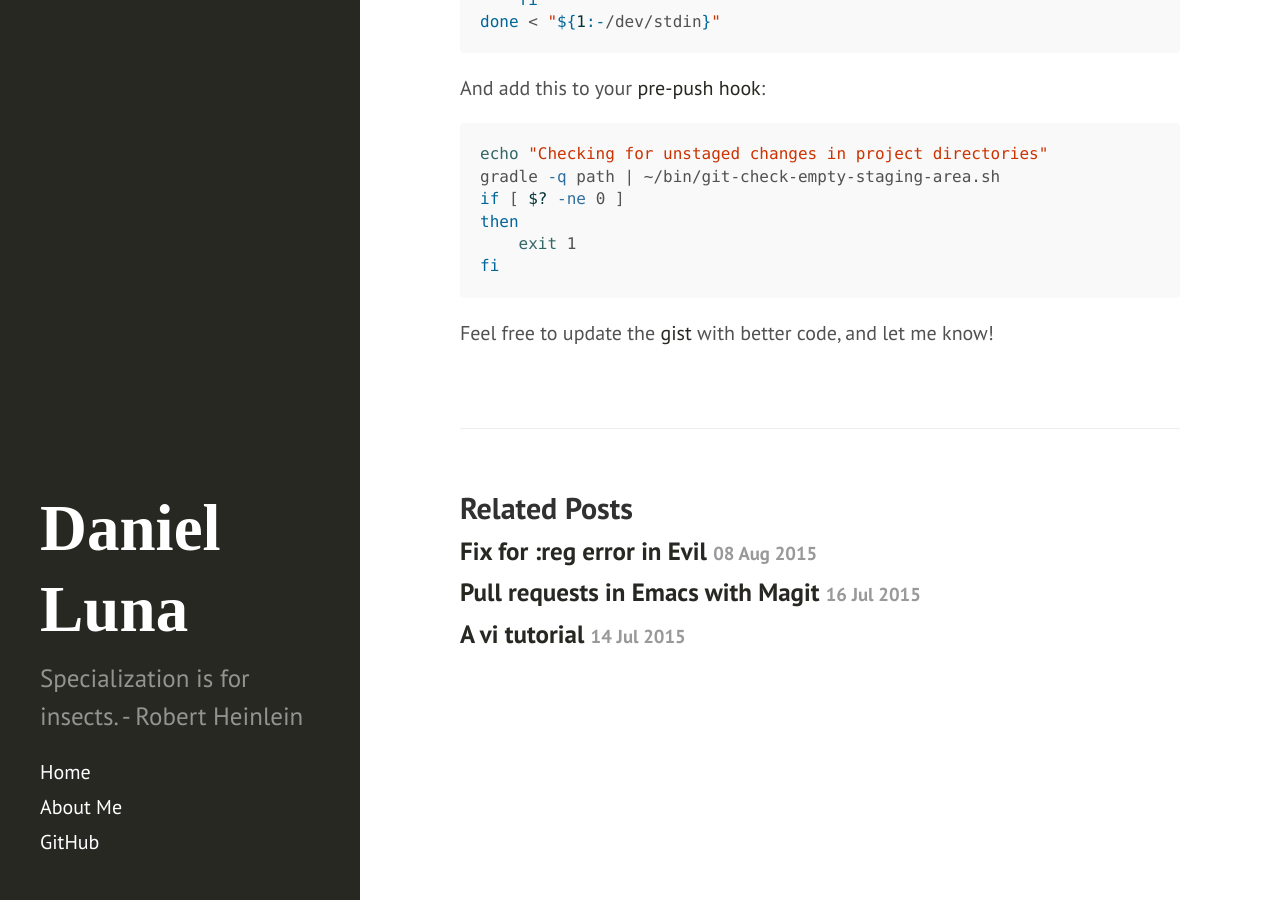
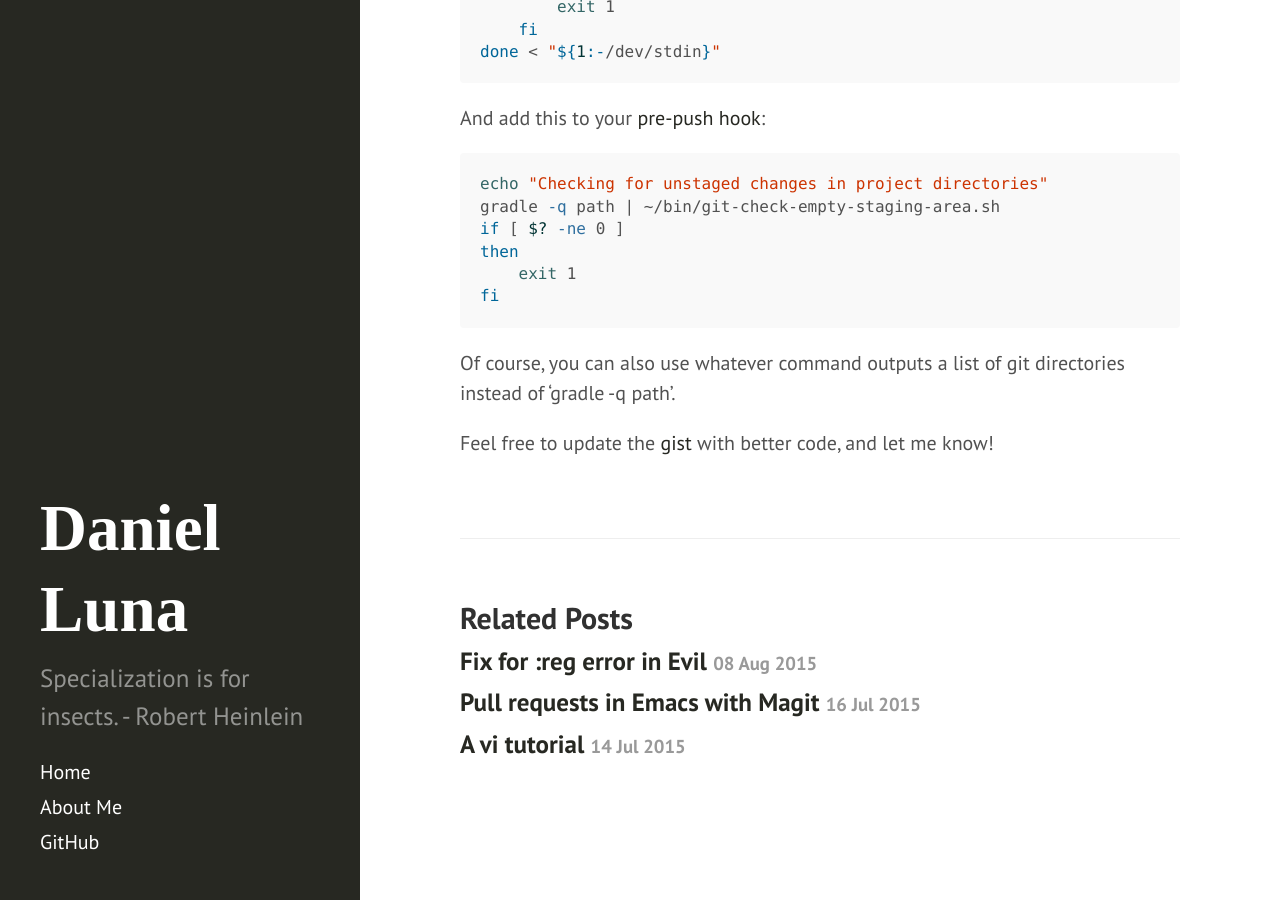
Before and after one commit to dcluna/dcluna.github.io, a Jekyll site: the page built from _posts/2015-08-10-working-trees-empty-before-git-push.md, in a window 1280 px wide and 900 px high, scrolled down 1356 px. Built offline with Jekyll 4.4.1, drawn with Linux system fonts in a browser that asks for light colours; Markdown is read by kramdown in place of the engine named in the settings; some of the changed text lies outside the part shown.

Commit message:
Small updates to the 'git push' article

````diff
--- a/_posts/2015-08-10-working-trees-empty-before-git-push.md
+++ b/_posts/2015-08-10-working-trees-empty-before-git-push.md
@@ -12,7 +12,7 @@ Every developer has been through this scenario:
 
 and everything seems fine and dandy...until Jenkins warns that you broke the build because some changes you made were in a different repository that you forgot to update.
 
-I've been through that too, but fortunately with Gradle you have an easy way to avoid this. Put this in your Gradle [init script](https://docs.gradle.org/current/userguide/init_scripts.html):
+I've been through that too, but fortunately with Gradle you have an easy way to avoid this. Put this in your Gradle [init script](https://docs.gradle.org/current/userguide/init_scripts.html) (for unix-y systems, it's ~/.gradle/init.gradle):
 
 ```groovy
 allprojects {
@@ -61,4 +61,6 @@ then
 fi
 ```
 
+Of course, you can also use whatever command outputs a list of git directories instead of 'gradle -q path'.
+
 Feel free to update the [gist](https://gist.github.com/da9a12e16d53d267c1f6) with better code, and let me know!
````
